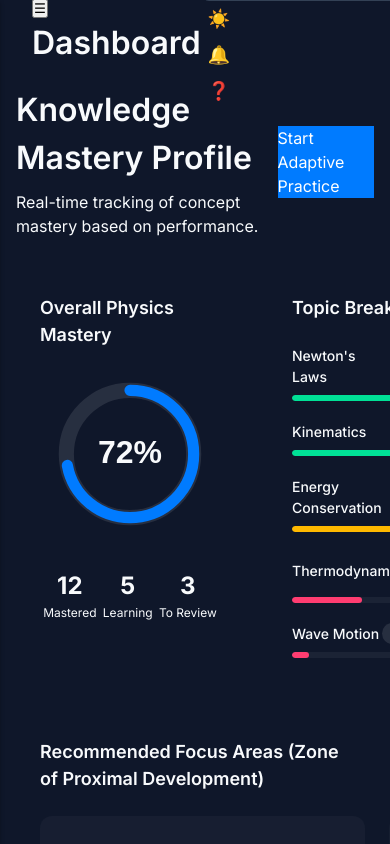
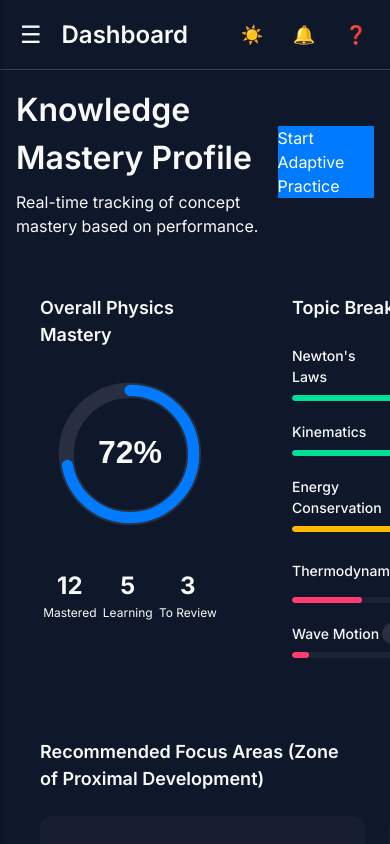
Before and after one commit to Sanjog-Poojary/Quasar-4.0, a Next.js app: page /mastery in a window 390 px wide. Shown: the top 844 px of the page. Built offline with nearby package versions, Linux system fonts and the light colour scheme; sample sign-in values are in the browser's storage.

Commit message:
Added Mobile Functionality v3

```diff
--- a/src/components/Header.module.css
+++ b/src/components/Header.module.css
@@ -5,6 +5,10 @@
     justify-content: space-between;
     padding: 0 32px;
     position: sticky;
+    top: 0;
+    z-index: 100;
+    background: var(--bg-body);
+    border-bottom: 1px solid var(--border-color);
 }
 
 .searchBar {
@@ -62,3 +66,49 @@
     background: var(--bg-body);
     color: var(--primary);
 }
+
+.leftSection {
+    display: flex;
+    align-items: center;
+    gap: 16px;
+}
+
+.menuBtn {
+    background: transparent;
+    border: none;
+    font-size: 24px;
+    cursor: pointer;
+    color: var(--text-main);
+    display: flex;
+    align-items: center;
+    justify-content: center;
+    padding: 4px;
+    border-radius: var(--radius-md);
+}
+
+.menuBtn:hover {
+    background: var(--bg-body);
+}
+
+.title {
+    font-size: 24px;
+    font-weight: 600;
+    color: var(--text-main);
+    margin: 0;
+}
+
+.actions {
+    display: flex;
+    align-items: center;
+    gap: 16px;
+}
+
+@media (max-width: 768px) {
+    .searchBar {
+        display: none;
+    }
+
+    .header {
+        padding: 0 16px;
+    }
+}
```
